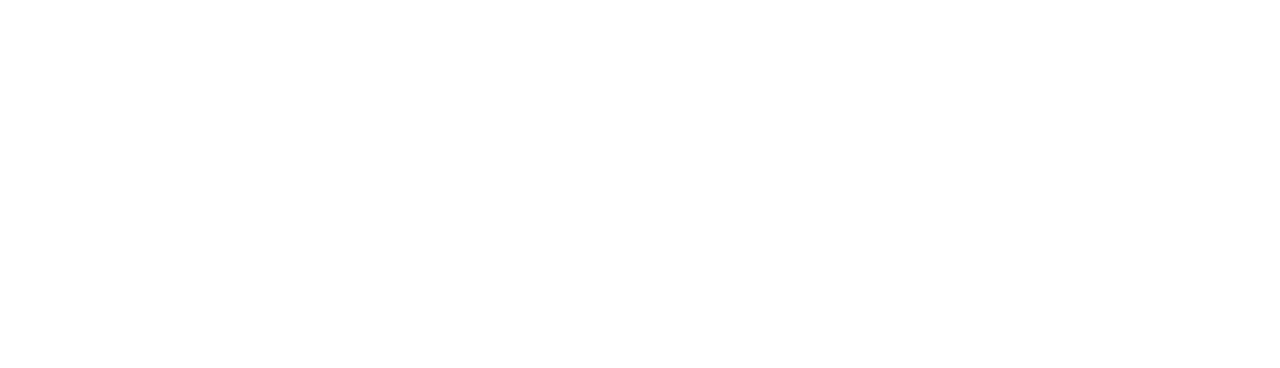
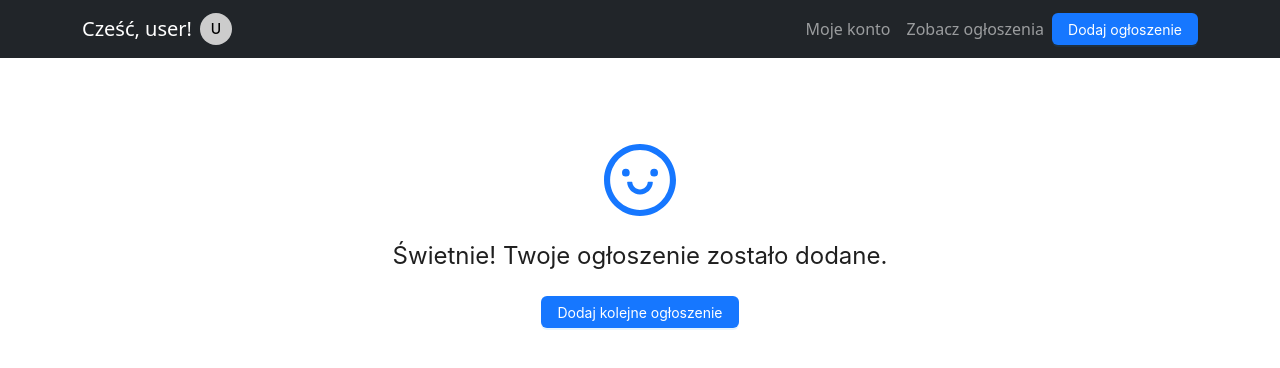
Before and after one commit to bedziox/KleskaProjekt, a React (Vite) app in the folder frontend/: page /add-announcement in a window 1280 px wide. Before the commit this address had no page. Shown: the top 368 px of the page. Built offline with nearby package versions, Linux system fonts and the light colour scheme.

Commit message:
Dodanie formularza dodawania ogłoszenia
Formularza dodawania ogłoszenia

```diff
--- a/frontend/src/App.css
+++ b/frontend/src/App.css
@@ -1,6 +1,5 @@
 * {
   margin: 0;
   padding: 0;
-  text-align: center;
   box-sizing: border-box;
 }
--- a/frontend/src/App.tsx
+++ b/frontend/src/App.tsx
@@ -4,6 +4,7 @@
 import HomeLogged from './pages/HomeLogged/HomeLogged.tsx'
 import UserPanel from './pages/UserPanel/UserPanel.tsx'
 import { AuthProvider } from './context/AuthContext.tsx'
+import AddAnnouncement from './pages/AddAnnouncement/AddAnnouncement.tsx'
 
 function App() {
   return (
@@ -14,6 +15,7 @@
           <Route path="/" element={<Home />} />
           <Route path="/home" element={<HomeLogged />} />
           <Route path="/myaccount" element={<UserPanel />} />
+          <Route path="/add-announcement" element={<AddAnnouncement />} />
         </Routes>
         </AuthProvider>
       </div>
--- a/frontend/src/components/Announcement/Announcement.tsx
+++ b/frontend/src/components/Announcement/Announcement.tsx
@@ -1,6 +1,5 @@
 import React,  {useState} from "react";
 import { Avatar, Card, Modal, Button } from 'antd';
-import { EditOutlined } from "@ant-design/icons";
 import './Announcement.scss';
 
 interface AnnouncementProps {
--- /dev/null
+++ b/frontend/src/components/AnnouncementForm/AnnouncementForm.scss
@@ -0,0 +1,7 @@
+@use '../../variables';
+
+.AddAnnouncementForm {
+    width: 100%;
+    max-width: 800px;
+    text-align: left;
+}
--- /dev/null
+++ b/frontend/src/components/AnnouncementForm/AnnouncementForm.tsx
@@ -0,0 +1,148 @@
+import { ChangeEvent, useState, FormEvent } from 'react';
+import { Button, Modal, Form, Input, Select, Result } from 'antd';
+import { SmileOutlined } from '@ant-design/icons';
+import './AnnouncementForm.scss';
+
+const { TextArea } = Input;
+
+function AnnouncementForm() {
+    const [done, setDone] = useState<boolean>(true);
+
+    const [formData, setFormData] = useState<{
+        title: '',
+        city: '',
+        category: '',
+        content: '',
+    }>({
+        title: '',
+        city: '',
+        category: '',
+        content: ''
+    });
+
+    const handleChangeForm = (e: ChangeEvent<HTMLInputElement | HTMLTextAreaElement>) => {
+        const { name, value } = e.target;
+        setFormData({
+            ...formData,
+            [name]: value
+        });
+    };
+
+    const handleSubmitForm = async (e: FormEvent<HTMLFormElement>) => {
+        e.preventDefault();
+        console.log('Form Data:', formData);
+        handleShowResult();
+        // const res = await axios.post("http://localhost:8080/", formData)
+        // if (res.status === 200) {
+        //     console.log(res)
+        //     login(res)
+        // } else {
+        //     console.error(res)
+        // }
+    };
+
+    const handleShowResult = () => {
+        setDone(true);
+    }
+
+    const handleCloseResult = () => {
+        setDone(false);
+    }
+
+    if(done) return (
+        <Result
+            icon={<SmileOutlined />}
+            title="Świetnie! Twoje ogłoszenie zostało dodane."
+            extra={<Button type="primary" onClick={handleCloseResult}>Dodaj kolejne ogłoszenie</Button>}
+        />
+    );
+
+    return (
+            <Form layout="vertical" onSubmitCapture={handleSubmitForm} className='AddAnnouncementForm'>
+                <Form.Item
+                    label="Tytuł ogłoszenia"
+                    name="title"
+                    rules={[
+                        {
+                            required: true,
+                            message: 'Proszę podać tytuł ogłoszenia',
+                        },
+                    ]}
+                >
+                    <Input
+                        placeholder="Tytuł"
+                        name="title"
+                        value={formData.title}
+                        onChange={handleChangeForm}
+                        autoFocus
+                        style={{ textAlign: 'left' }}
+                    />
+                </Form.Item>
+
+                <Form.Item
+                    label="Podaj miejsce ogłoszenia"
+                    name="city"
+                    rules={[
+                        {
+                            required: true,
+                            message: 'Proszę podać miejsce ogłoszenia',
+                        },
+                    ]}
+                >
+                    <Input
+                        placeholder="Miasto"
+                        name="city"
+                        value={formData.city}
+                        onChange={handleChangeForm}
+                        style={{ textAlign: 'left' }}
+                    />
+                </Form.Item>
+
+                <Form.Item
+                    label="Wybierz kategorię"
+                    name="city"
+                    rules={[
+                        {
+                            required: true,
+                            message: 'Proszę podać kategorię ogłoszenia',
+                        },
+                    ]}
+                >
+                    <Select
+                    style={{ width: '100%', textAlign: 'left' }}
+                    allowClear
+                    options={[{ value: 'Kategoria1', label: 'Pomoc domowa' }, {value: 'Kategoria2', label: 'Wsparcie psychiczne'}, {value: 'Kategoria3', label: 'Transport'}]}
+                    placeholder="Wybierz kategorię"
+                    />
+                </Form.Item>
+
+                <Form.Item
+                label="Treść ogłoszenia"
+                name="content"
+                rules={[
+                    {
+                        required: true,
+                        message: 'Proszę podać treść ogłoszenia',
+                    },
+                ]}
+                >
+                    <TextArea
+                        placeholder="Treść ogłoszenia"
+                        name="content"
+                        value={formData.content}
+                        onChange={handleChangeForm}
+                        autoSize={{ minRows: 5, maxRows: 12 }}
+                        style={{ textAlign: 'left' }}
+                    />
+                </Form.Item>
+
+                <Form.Item>
+                    <Button type="primary" htmlType="submit" block>
+                        Dodaj ogłoszenie
+                    </Button>
+                </Form.Item>
+            </Form>
+    );
+}
+
+export default AnnouncementForm;
--- a/frontend/src/components/TopbarLogged/TopbarLogged.tsx
+++ b/frontend/src/components/TopbarLogged/TopbarLogged.tsx
@@ -19,11 +19,11 @@
               <Nav.Link href="/myaccount">Moje konto</Nav.Link>
               <Nav.Link href="#">Zobacz ogłoszenia</Nav.Link>
             </Nav>
-            <Nav>
+            <Nav.Link href="/add-announcement">
               <Button type="primary">
                 Dodaj ogłoszenie
               </Button>
-            </Nav>
+            </Nav.Link>
           </Navbar.Collapse>
         </Container>
       </Navbar>
--- /dev/null
+++ b/frontend/src/pages/AddAnnouncement/AddAnnouncement.scss
@@ -0,0 +1,21 @@
+@use '../../variables';
+
+.addAnnouncement_section {
+    width: 100vw;
+    height: 100svh;
+    min-height: 770px;
+    padding: 6rem 8rem;
+    display: flex;
+    justify-content: center;
+
+    @media screen and (max-width: variables.$resize-lg) {
+        padding: 6rem 1rem;
+    }
+
+    .announcemenetForm_wrapper {
+        width: 100%;
+        max-width: 1400px;
+        display: flex;
+        justify-content: center;
+    }
+}
--- /dev/null
+++ b/frontend/src/pages/AddAnnouncement/AddAnnouncement.tsx
@@ -0,0 +1,18 @@
+import React,  {useState} from "react";
+import TopbarLogged from "../../components/TopbarLogged/TopbarLogged";
+import AnnouncementForm from "../../components/AnnouncementForm/AnnouncementForm";
+import './AddAnnouncement.scss'
+
+const AddAnnouncement: React.FC = () => {
+
+  return (
+         <section className="addAnnouncement_section">
+            <TopbarLogged />
+            <div className="announcemenetForm_wrapper">
+                <AnnouncementForm />
+            </div>
+        </section>
+    )
+  }
+
+export default AddAnnouncement;
```
